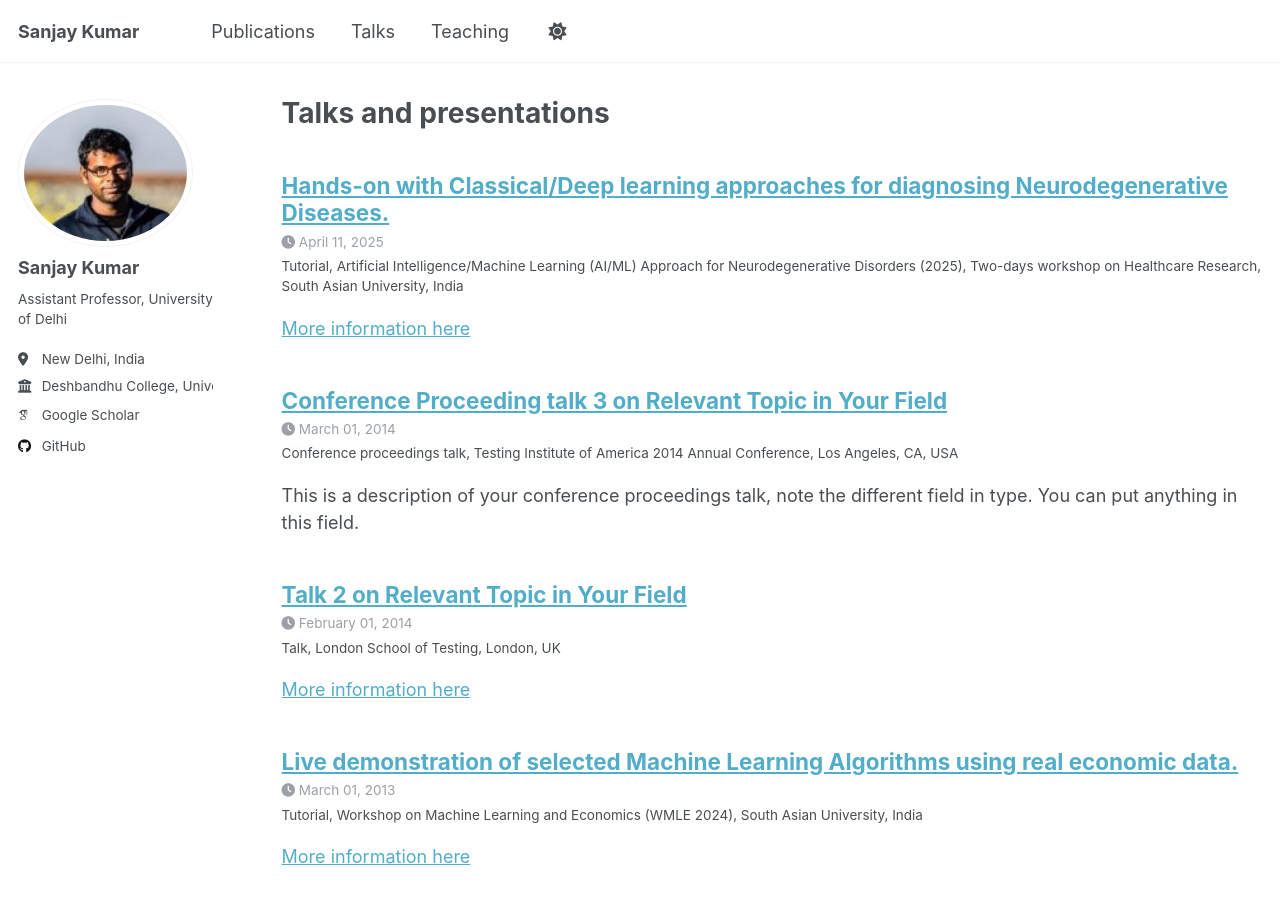
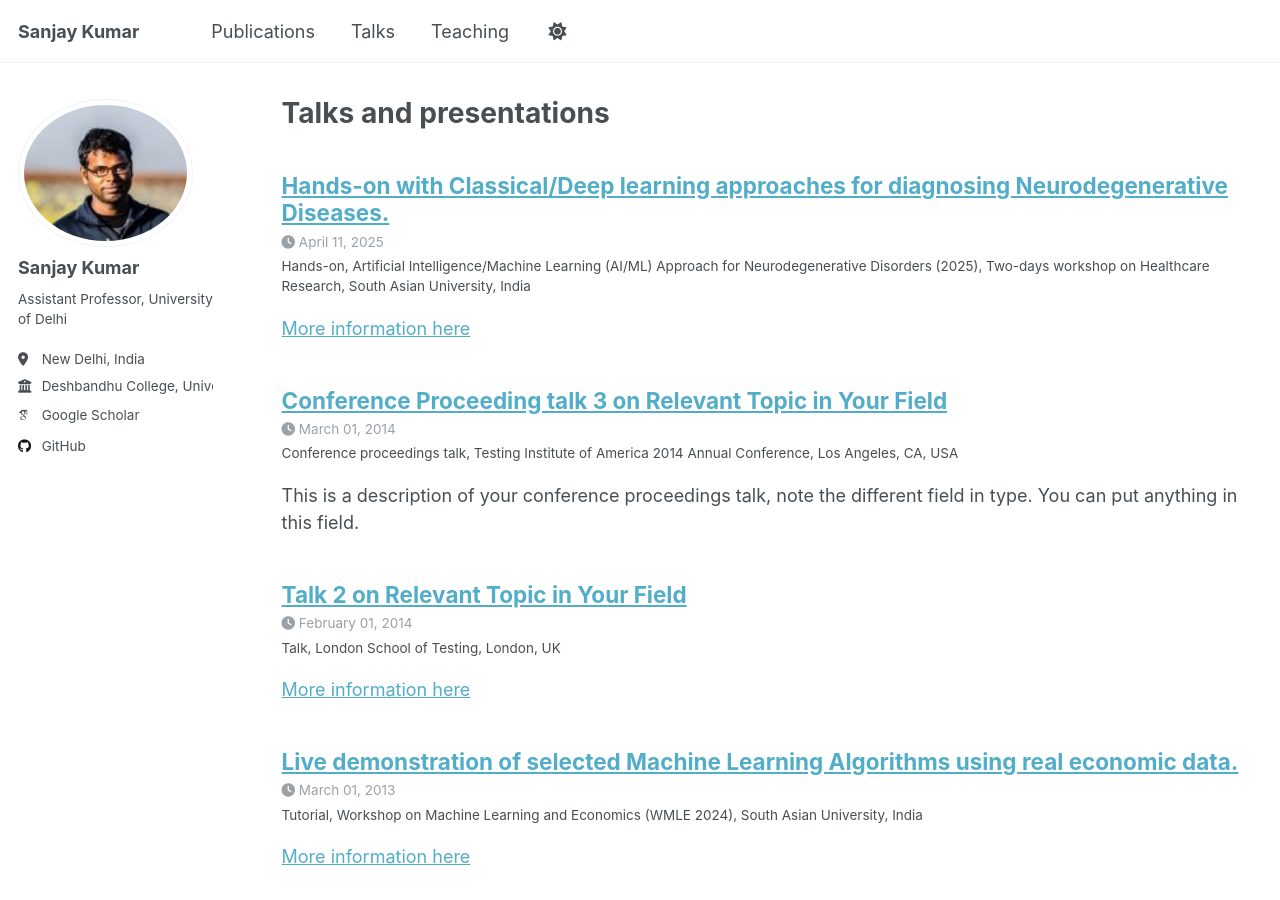
Before and after one commit to sanjayksau/sanjayksau.github.io, a Jekyll site: the page built from _pages/talks.html, in a window 1280 px wide and 900 px high. Built offline with Jekyll 4.4.1, drawn with Linux system fonts in a browser that asks for light colours; some web fonts are replaced.

Commit message:
Update t2.md

```diff
--- a/_talks/t2.md
+++ b/_talks/t2.md
@@ -1,7 +1,7 @@
 ---
 title: "Hands-on with Classical/Deep learning approaches for diagnosing Neurodegenerative Diseases."
 collection: talks
-type: "Tutorial"
+type: "Hands-on"
 permalink: /talks/t2
 venue: "Artificial Intelligence/Machine Learning (AI/ML) Approach for Neurodegenerative Disorders (2025), Two-days workshop on Healthcare Research"
 date: 2025-04-11
```
